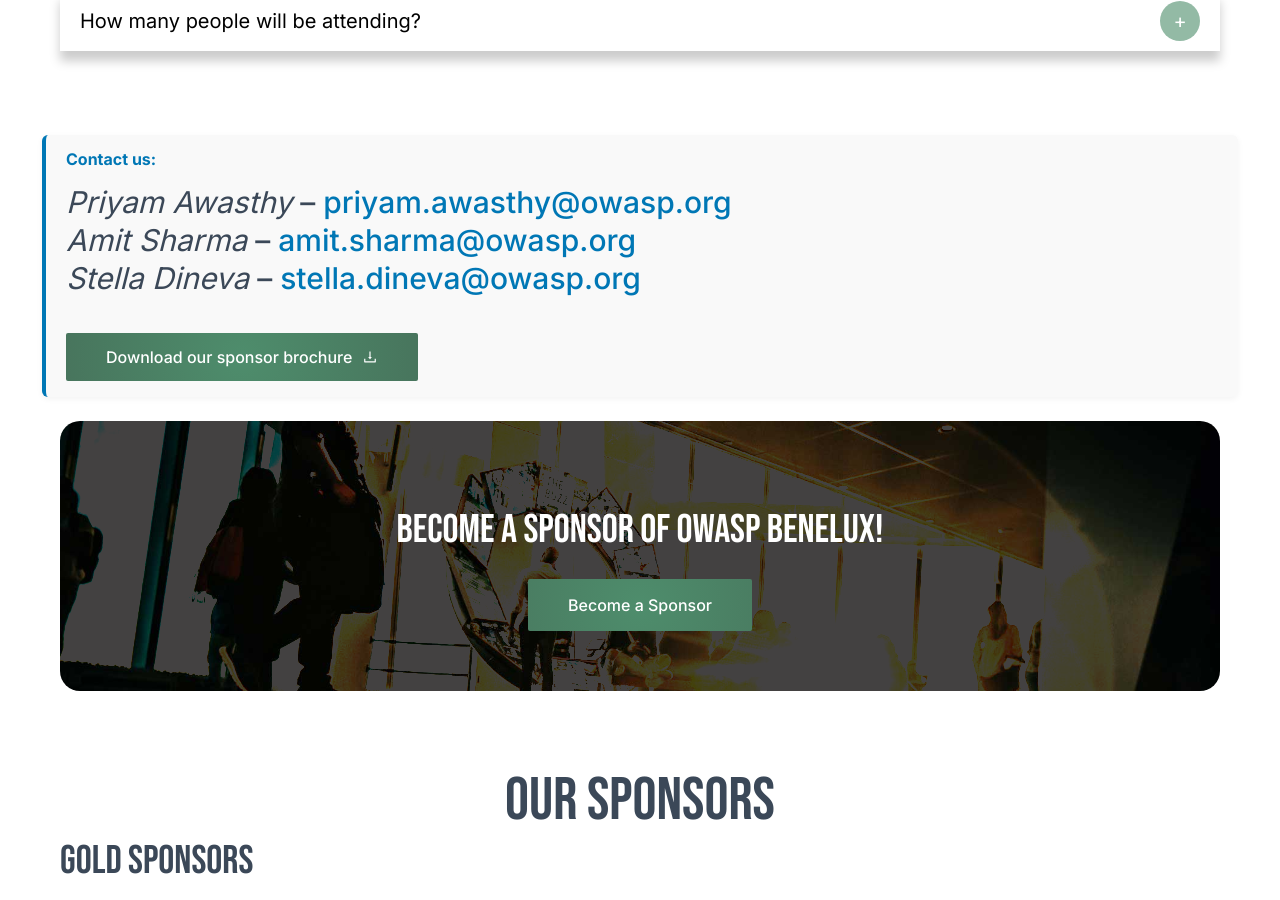
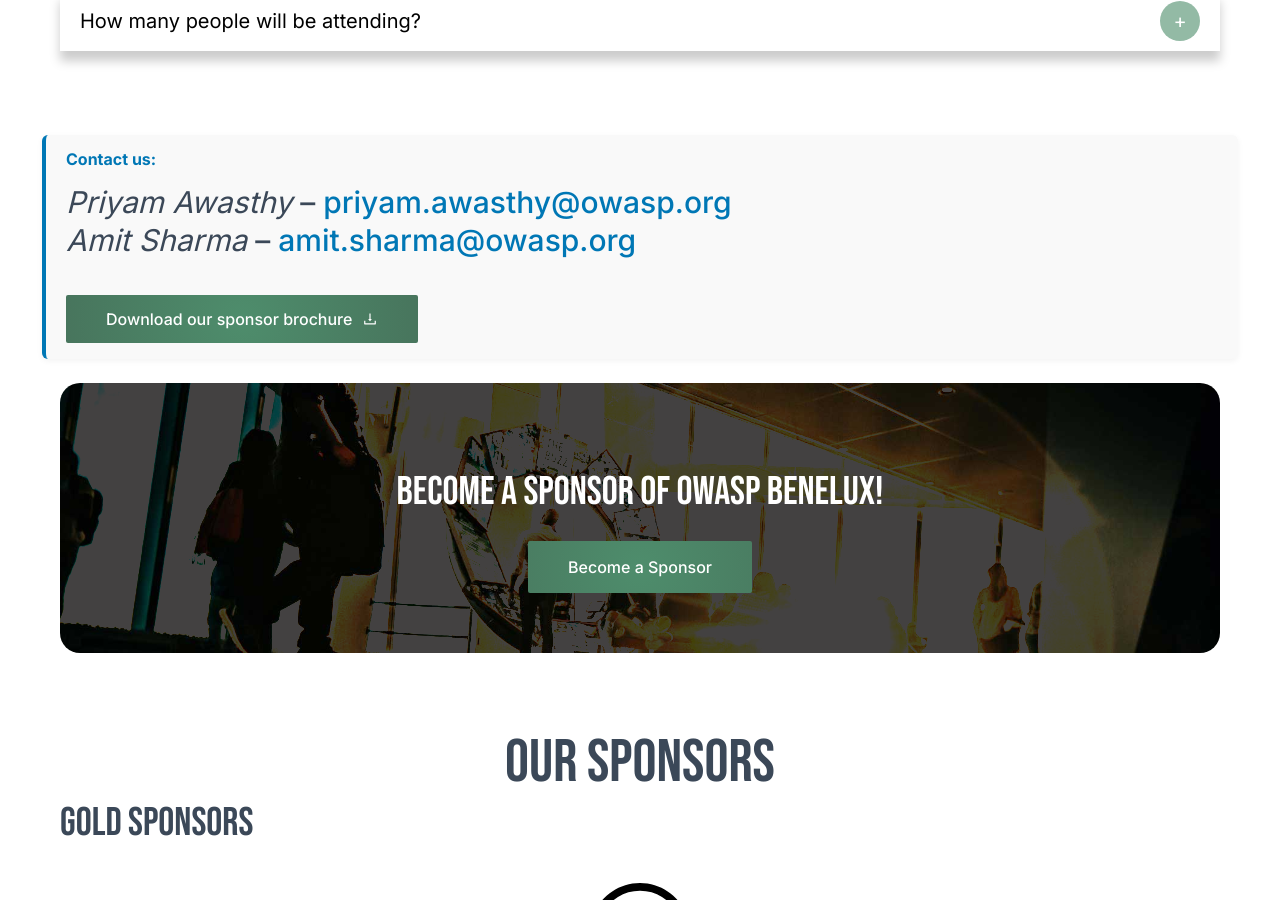
Before and after one commit to dm-17/Owasp-BeNeLux-Days-2026, a Jekyll site: the page built from sponsor/faq.md, in a window 1280 px wide and 900 px high, scrolled down 1629 px. Built offline with Jekyll 4.4.1, drawn with Linux system fonts in a browser that asks for light colours.

Commit message:
Update sponsor_contact.html

```diff
--- a/_includes/sponsor_contact.html
+++ b/_includes/sponsor_contact.html
@@ -4,8 +4,6 @@
         <li><strong>Priyam Awasthy</strong> – <a href="mailto:priyam.awasthy@owasp.org">priyam.awasthy@owasp.org</a>
         </li>
         <li><strong>Amit Sharma</strong> – <a href="mailto:amit.sharma@owasp.org">amit.sharma@owasp.org</a></li>
-        <li><strong>Stella Dineva</strong> – <a href="mailto:stella.dineva@owasp.org">stella.dineva@owasp.org</a>
-        </li>
     </ul><a href="https://2026.owaspbenelux.eu/assets/files/OWASP_Sponsorship_Brochure_Benelux_2026.pdf"
         class="btn db" target="_blank" rel="noopener noreferrer">Download our sponsor brochure <svg
             stroke="currentColor" fill="currentColor" stroke-width="0" viewBox="0 0 1024 1024" height="1em"
```
